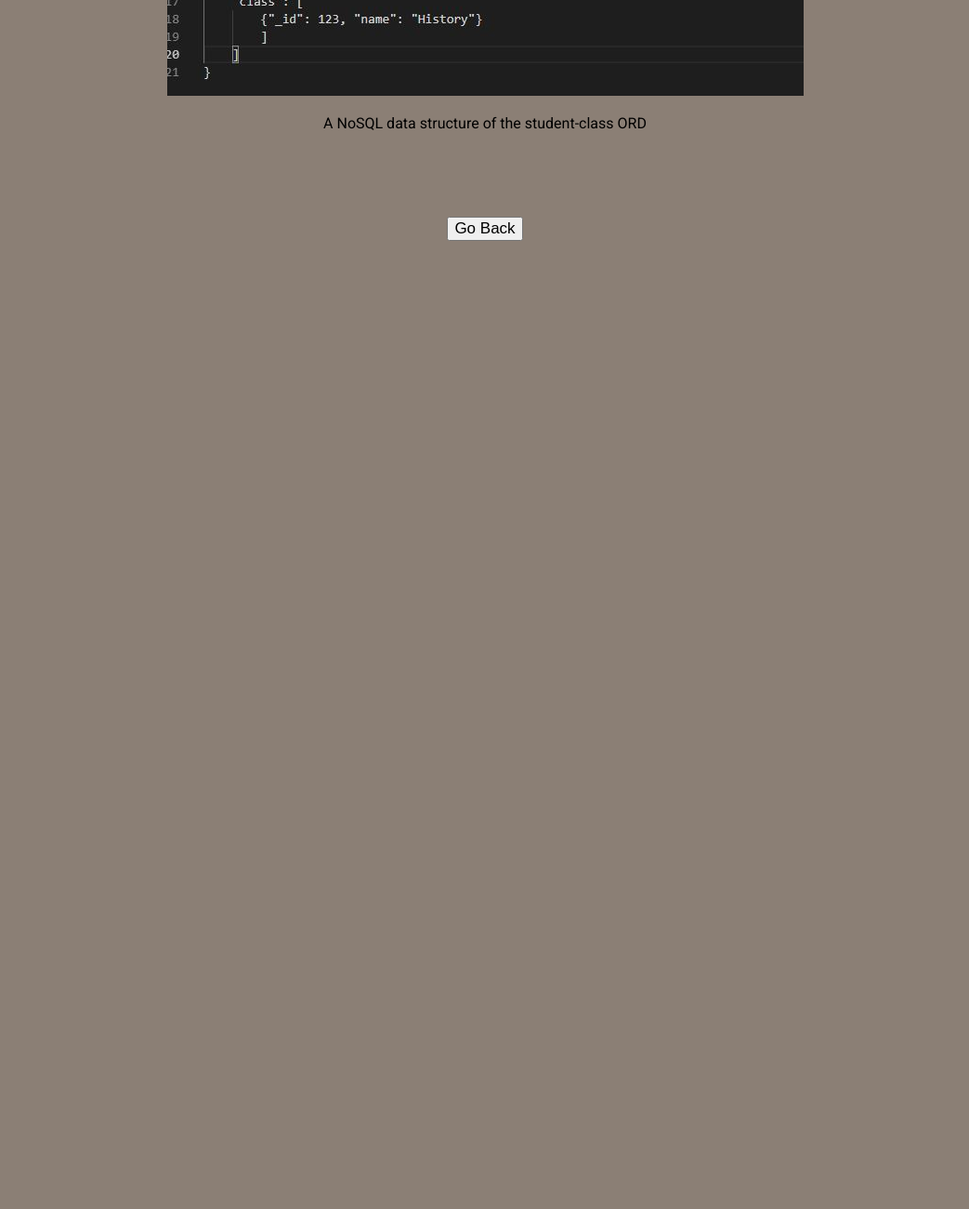
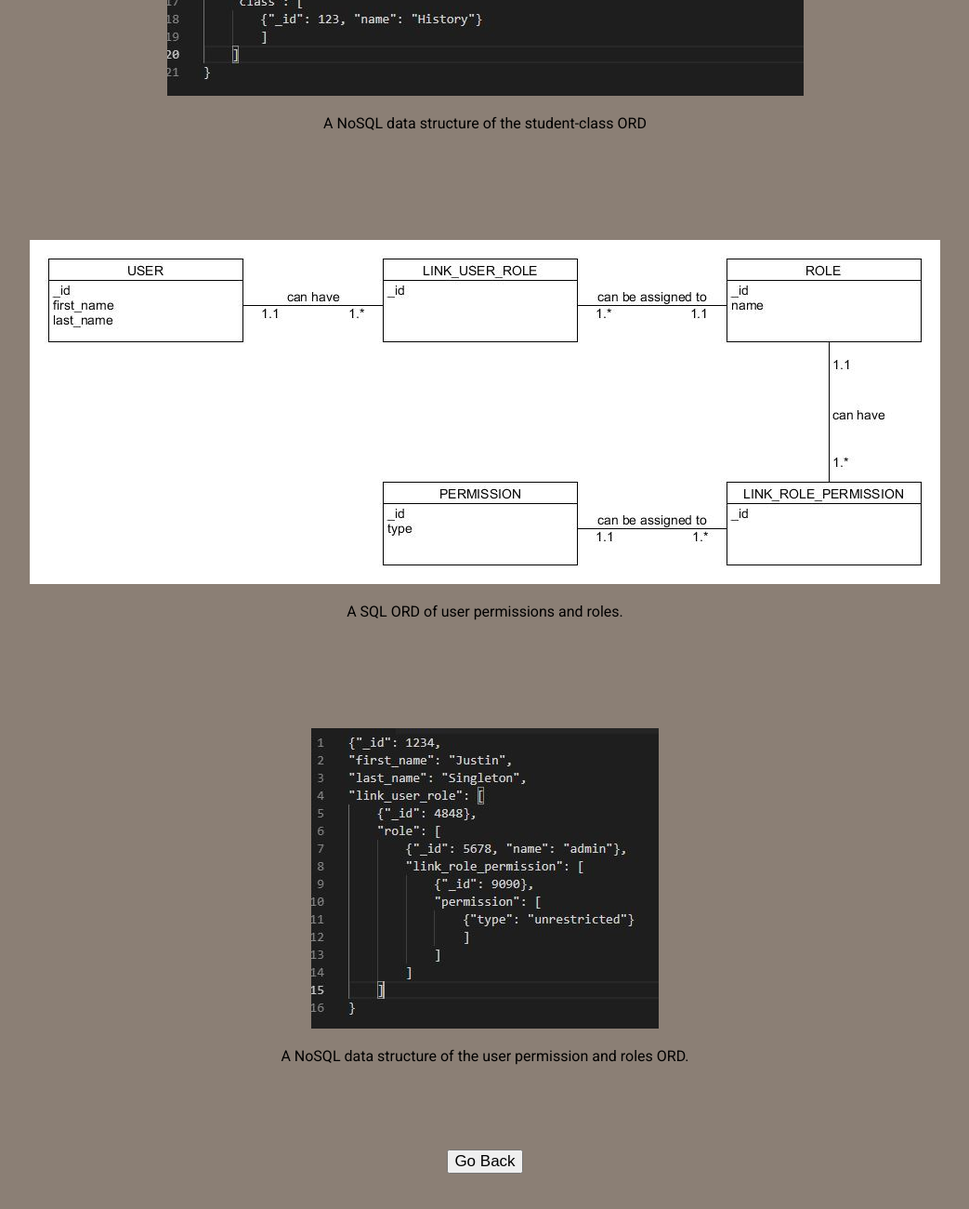
Before and after one commit to Friend0fMisery/personal-portfolio, a plain HTML site: page web-335/singleton-diagrams.html in a window 1280 px wide. Shown: the part 2246-3546 px from the top of the page at 93% size, without its empty margins (118-1161 px from the left). Before the commit the page ends 2605 px from the top, so only its background shows below. Drawn offline with Linux system fonts and the light colour scheme.

Commit message:
Add assignment3.2

```diff
--- a/web-335/singleton-diagrams.html
+++ b/web-335/singleton-diagrams.html
@@ -48,6 +48,14 @@
                 <img src="../nosql-data-diagrams/assignment2.3.1.JPG">
                 <p>A NoSQL data structure of the student-class ORD</p>
             </div>
+            <div id="diagram">
+                <img src="../nosql-data-diagrams/assignment3.2.jpg">
+                <p>A SQL ORD of user permissions and roles.</p>
+            </div>
+            <div id="diagram">
+                <img src="../nosql-data-diagrams/assignment3.2.1.JPG">
+                <p>A NoSQL data structure of the user permission and roles ORD.</p>
+            </div>
             <form action="../index.html" class="back">
                 <input type="submit" value="Go Back">
             </form>
```
Also changed, not shown: nosql-data-diagrams/assignment3.2.1.JPG (added), nosql-data-diagrams/assignment3.2.jpg (added).
